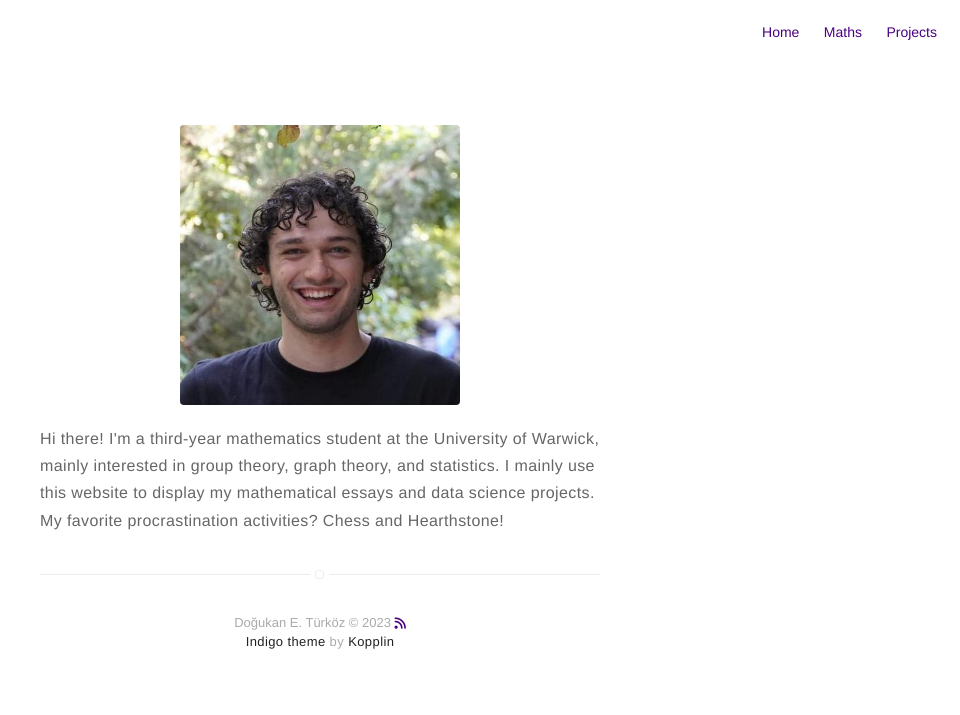
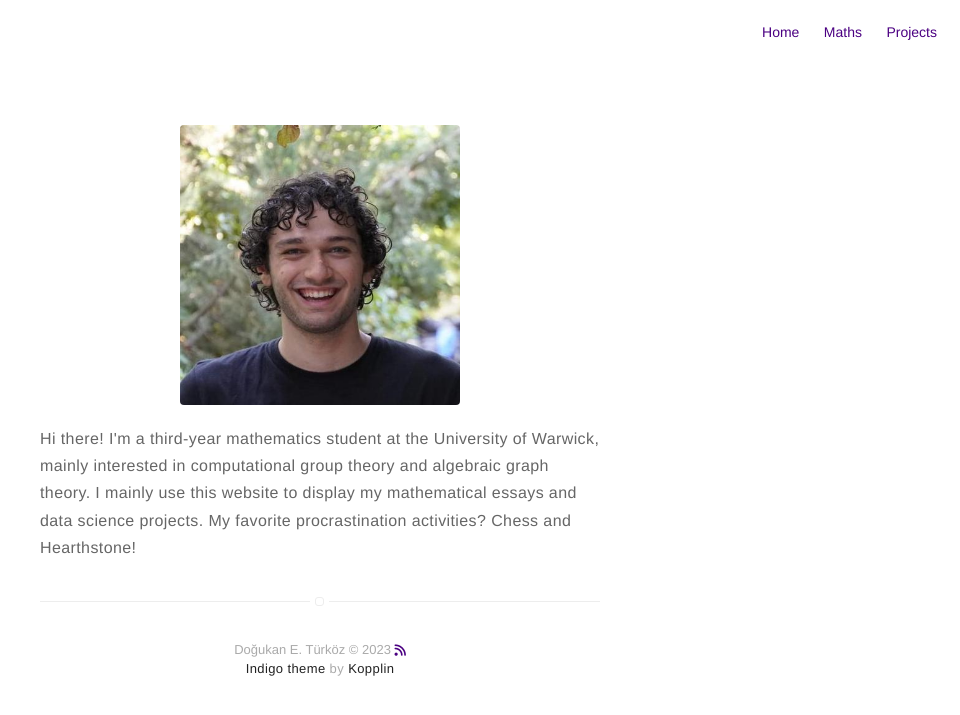
Before and after one commit to dodoturkoz/dodoturkoz.github.io, a Jekyll site: the page built from about.md, in a window 1280 px wide. Shown: the top 715 px of the page, without its empty margins (320-1280 px from the left). Built offline with Jekyll 4.4.1, drawn with Linux system fonts in a browser that asks for light colours; nearby versions of some CDN libraries.

```diff
--- a/_posts/2016-01-23-bike-demand-prediction.markdown
+++ b/_posts/2016-01-23-bike-demand-prediction.markdown
@@ -1,7 +1,7 @@
 ---
 title: "🚲 Bike Demand Prediction"
 layout: post
-date: 20-01-23 22:10
+date: 12-10-22 22:10
 tag: jekyll
 image: https://sergiokopplin.github.io/indigo/assets/images/jekyll-logo-light-solid.png
 headerImage: false
--- a/_posts/2022-02-02-extreme-weather-prediction.markdown
+++ b/_posts/2022-02-02-extreme-weather-prediction.markdown
@@ -1,7 +1,7 @@
 ---
 title: "⛈️ Extreme Weather Prediction"
 layout: post
-date: 20-01-23 22:10
+date: 21-09-23 22:10
 tag: jekyll
 image: https://sergiokopplin.github.io/indigo/assets/images/jekyll-logo-light-solid.png
 headerImage: false
@@ -12,3 +12,5 @@ category: project
 author: johndoe
 externalLink: false
 ---
+
+<a href="https://medium.com/@WDSS/stranger-weather-ahead-detecting-anomalies-in-temporal-weather-data-9630eae33ecf">Link</a> to the Medium article published by Vivek Chander, Mariam Zenaishvili, Evyanne Ewusie, and myself.
--- a/about.md
+++ b/about.md
@@ -4,4 +4,4 @@ layout: page
 ---
 ![Profile Image]({% if site.external-image %}../{{ site.picture }}{% else %}{{ site.url }}/{{ site.picture }}{% endif %})
 
-<p> Hi there! I'm a third-year mathematics student at the University of Warwick, mainly interested in group theory, graph theory, and statistics. I mainly use this website to display my mathematical essays and data science projects. My favorite procrastination activities? Chess and Hearthstone!  </p>
+<p> Hi there! I'm a third-year mathematics student at the University of Warwick, mainly interested in computational group theory and algebraic graph theory. I mainly use this website to display my mathematical essays and data science projects. My favorite procrastination activities? Chess and Hearthstone!  </p>
```
